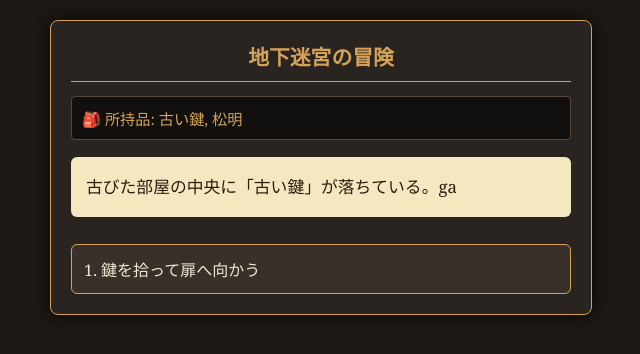
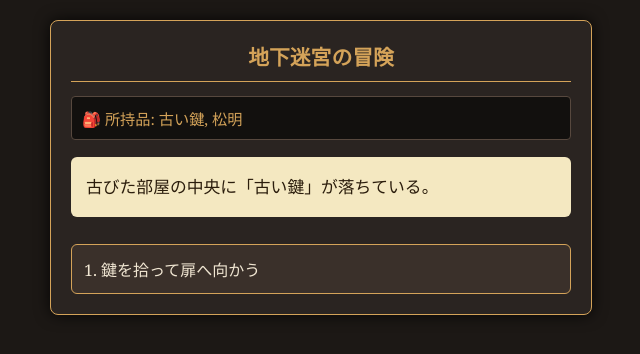
Before and after one commit to saransan1771/saransan1771.github.io, a plain HTML site: page index.html in a window 1280 px wide. Shown: the full height of the page, 319-959 px from the left. Drawn offline with Linux system fonts and the light colour scheme.

Commit message:
Add files via upload

```diff
--- a/index.html
+++ b/index.html
@@ -27,7 +27,7 @@
   "startNode": "start",
   "nodes": {
     "start": {
-      "text": "古びた部屋の中央に「古い鍵」が落ちている。ga\n",
+      "text": "古びた部屋の中央に「古い鍵」が落ちている。\n",
       "addItem": "古い鍵,松明",
       "removeItem": "",
       "choices": [
```
